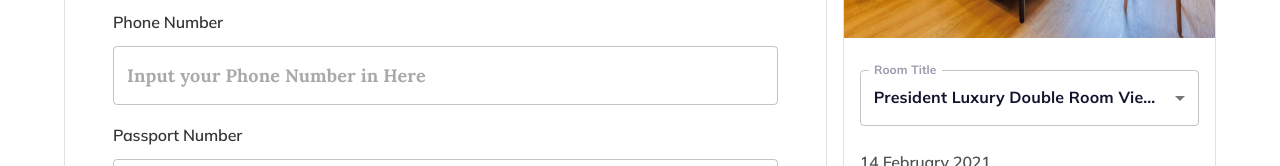
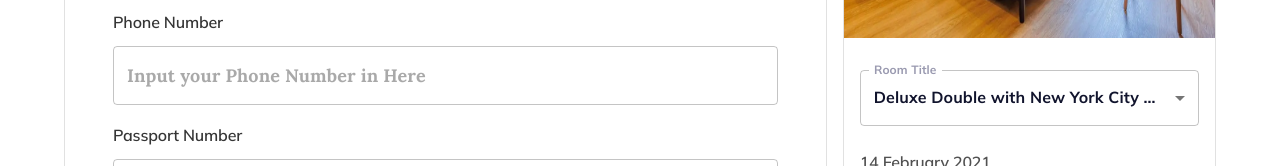
Before and after one commit to Software-Lifecycle-Consultants/slc-open-hms, a Next.js app: page /checkout in a window 1280 px wide. Shown: the part 634-800 px from the top of the page. Built offline with nearby package versions, Linux system fonts and the light colour scheme.

Commit message:
Populate the existing room data in the rooms dropdown and set the 1st room to the default

```diff
--- a/components/frontend/checkoutPage/BookingInfo.tsx
+++ b/components/frontend/checkoutPage/BookingInfo.tsx
@@ -34,17 +34,11 @@ const checkBoxTypographyStyle = {
 };
 
 const BookingInfo = () => {
-  // Ensure roomOptions contains the roomTitle value
-  const roomOptions: string[] = [
-    'Room 1',
-    'Room 2',
-    'Room 3',
-    // Add the default room title if it's not included in the options
-    bookingInfoCard.roomTitle,
-  ];
+  // Use roomsData to populate room options
+  const roomOptions = roomsData.map(room => room.roomName);
 
-  // Initialize the selectedRoom state with bookingInfoCard.roomTitle
-  const [selectedRoom, setSelectedRoom] = useState<string>(bookingInfoCard.roomTitle);
+  // Initialize the selectedRoom state with the first room's name
+  const [selectedRoom, setSelectedRoom] = useState<string>(roomsData[0].roomName);
 
   // Handle dropdown change
   const handleChange = (event: SelectChangeEvent<string>) => {
```
